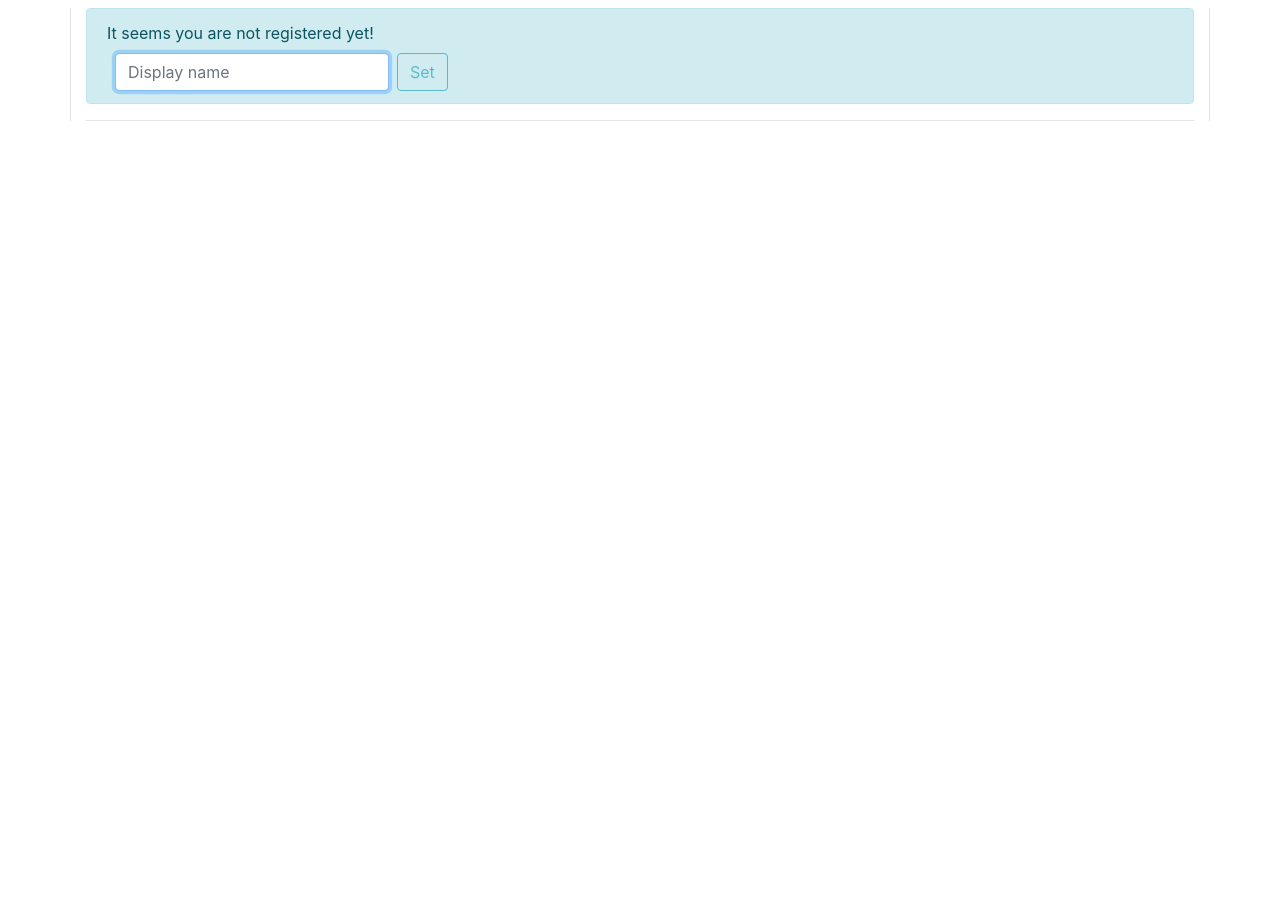
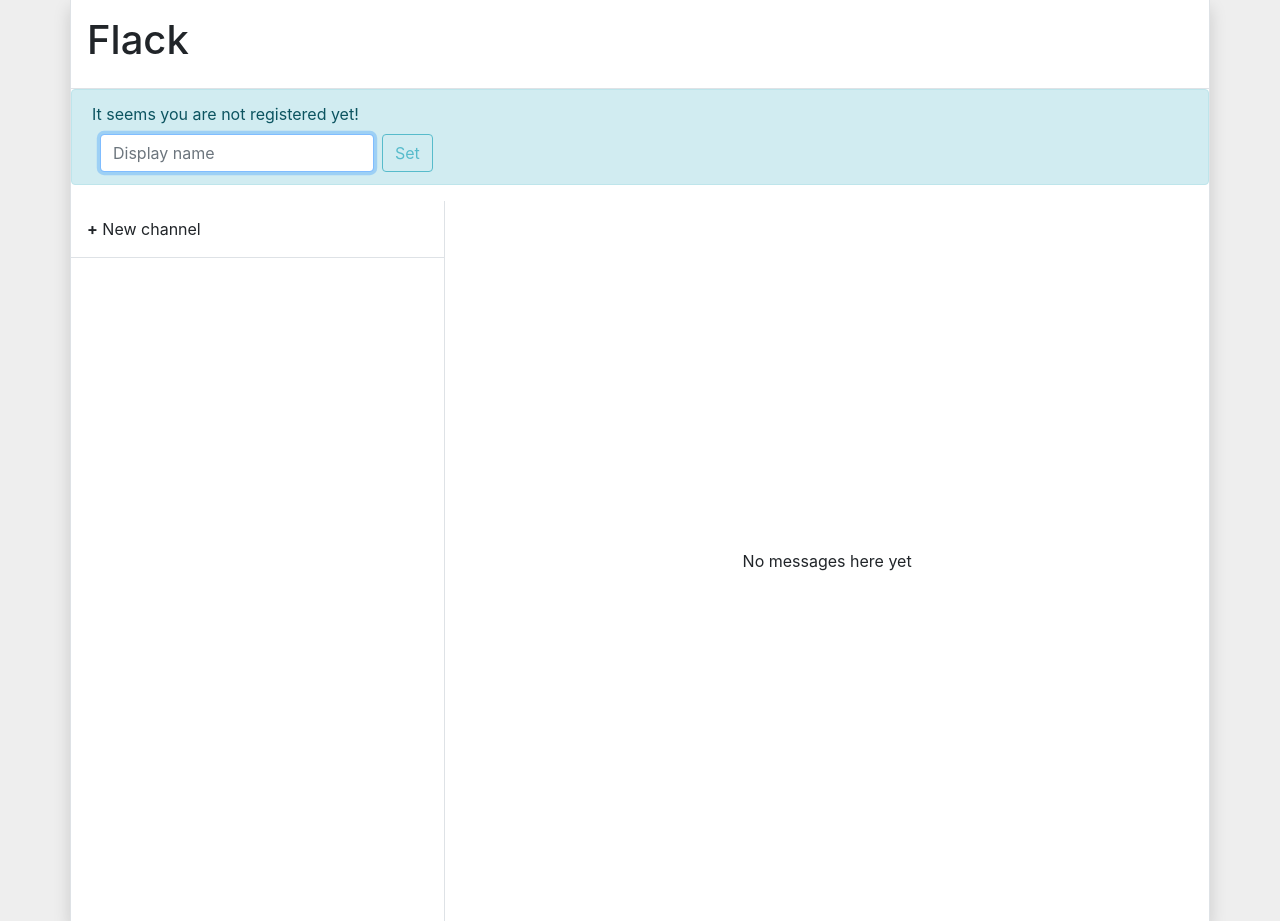
Before and after one commit to mikekurkin/project2, a Flask app: page / in a window 1280 px wide. Before the commit the page ends 121 px from the top, so only its background shows below. Run offline with Flask 2, Linux system fonts and the light colour scheme; some libraries are stand-ins or nearby versions.

Commit message:
Implemented "channel creation" and "channel list"

```diff
--- a/application.py
+++ b/application.py
@@ -1,6 +1,6 @@
 import os
 
-from flask import Flask, render_template
+from flask import Flask, jsonify, render_template
 from flask_socketio import SocketIO, emit
 
 app = Flask(__name__)
@@ -8,12 +8,24 @@ app.config["JSON_SORT_KEYS"] = False
 app.config["SECRET_KEY"] = os.getenv("SECRET_KEY")
 socketio = SocketIO(app)
 
+channels = []
+
 
 @app.route("/")
 def index():
-    return render_template("index.html")
+    return render_template("index.html", channels=channels)
 
 
-@socketio.on("set name")
+@socketio.on("create channel")
 def name(data):
-    return("Hehe")
+    channel = {}
+    channel["id"] = len(channels) + 1
+    channel["name"] = data["name"]
+    channel["creator"] = data["creator"]
+    channels.append(channel)
+    emit("channel list", channels, broadcast=True)
+
+
+@socketio.on("get channel list")
+def get_channel_list(data):
+    emit("channel list", channels, broadcast=True)
--- a/static/index.js
+++ b/static/index.js
@@ -1,6 +1,9 @@
 document.addEventListener('DOMContentLoaded', () => {
 
-  if(!localStorage.getItem('username')){
+  if (localStorage.getItem('username')) {
+    document.querySelector('#name-display').innerHTML = 'Flack: '+localStorage.getItem('username')
+  }
+  else {
     document.getElementById('name-form').style.display = 'block';
     document.getElementById('name-input').onkeyup = function(){
       if(this.value.length > 0){
@@ -9,18 +12,61 @@ document.addEventListener('DOMContentLoaded', () => {
       else{
         document.getElementById('name-button').disabled = true;
       }
-    };
+    }
     document.querySelector('#name-form > form').onsubmit = () => {
       const name = document.getElementById('name-input').value;
       $('.alert').alert('close');
       localStorage.setItem('username', name);
-      document.getElementById('name-display').innerHTML = localStorage.getItem('username');
+      document.getElementById('name-display').innerHTML = 'Flack: '+localStorage.getItem('username');
       return false;
     };
   };
 
-  document.querySelector('#name-display').innerHTML = localStorage.getItem('username');
-
   // Connect to websocket
   var socket = io.connect(location.protocol + '//' + document.domain + ':' + location.port);
+
+  socket.on('connect', () => {
+    document.querySelectorAll('.channel').forEach(button => {
+      button.onclick = () => {
+        const action = button.dataset.action;
+        if (action === 'create') {
+          if (!document.getElementById('channel-name')){
+            const newchannel = `
+              <div class="p-3 border-bottom">
+                <input id="channel-name" class="form-control form-control-sm" type="text" autofocus="true" placeholder="Channel name">
+              </div>
+            `
+            document.getElementById('channel-list').innerHTML += newchannel;
+            document.getElementById('new-channel').innerHTML = '<strong>✓</strong> Create';
+          }
+          else if (document.getElementById('channel-name').value){
+            socket.emit('create channel', {
+              'creator': localStorage.getItem('username'),
+              'name': document.getElementById('channel-name').value
+            });
+            document.getElementById('new-channel').innerHTML = '<strong>+</strong> New channel';
+          }
+        }
+        else if (action === 'channel' && button.dataset.id) {
+          socket.emit('get messages', {
+            'id': button.dataset.id
+          });
+        }
+      };
+    });
+    socket.emit('get channel list', {});
+  });
+
+
+  socket.on('channel list', data => {
+    var list = '';
+    for(var i=0; i < data.length; i++){
+      list += `
+      <div class="p-3 border-bottom channel" data-action="channel" data-id="${data[i]['id']}">
+        ${data[i]["name"]}
+      </div>
+      `
+    };
+    document.getElementById('channel-list').innerHTML=list;
+  });
 });
--- /dev/null
+++ b/static/styles.css
@@ -0,0 +1,23 @@
+body {
+  background-color: #eeeeee;
+}
+
+.container {
+    min-height:100vh;
+    background-color: white;
+
+}
+
+#header {
+  /* max-height: 8vh; */
+}
+
+.pre-scrollable {
+  min-height: 90vh;
+  overflow-y: scroll;
+}
+
+.channel:hover {
+  background-color: #f2f2f2;
+  cursor: pointer;
+}
--- a/templates/index.html
+++ b/templates/index.html
@@ -3,6 +3,8 @@
   <head>
     <!-- Bootstrap CSS -->
     <link rel="stylesheet" href="https://stackpath.bootstrapcdn.com/bootstrap/4.1.3/css/bootstrap.min.css" integrity="sha384-MCw98/SFnGE8fJT3GXwEOngsV7Zt27NXFoaoApmYm81iuXoPkFOJwJ8ERdknLPMO" crossorigin="anonymous">
+    <link rel="stylesheet" href="{{ url_for('static', filename='styles.css') }}">
+
     <!-- Optional JavaScript -->
     <!-- jQuery first, then Popper.js, then Bootstrap JS -->
     <script src="https://code.jquery.com/jquery-3.3.1.slim.min.js" integrity="sha384-q8i/X+965DzO0rT7abK41JStQIAqVgRVzpbzo5smXKp4YfRvH+8abtTE1Pi6jizo" crossorigin="anonymous"></script>
@@ -14,8 +16,10 @@
     <title>Flack</title>
   </head>
   <body>
-    <div class="container border-left border-right">
-      <h1 id="name-display"></h1>
+    <div class="container border-left border-right p-0 shadow">
+        <div  class="border-bottom p-3" id="header">
+          <h1 id="name-display">Flack</h1>
+        </div>
         <div id="name-form" style="display:none" class="alert alert-info alert-dismissible fade show" role="alert">
           It seems you are not registered yet!
           <form class="form-inline mt-2">
@@ -23,7 +27,27 @@
             <button id="name-button" type="submit" class="btn btn-outline-info" disabled>Set</button>
           </form>
         </div>
-      <hr />
+        <div class="row">
+          <div class="h-100 col-4 pre-scrollable border-right pr-0">
+            <div id="channel-list">
+              <!-- {% for channel in channels %}
+                <div class="p-3 border-bottom channel" data-action="channel-{{ channel["id"] }}">
+                  Channel {{ channel["id"] }}
+                </div>
+              {% endfor %} -->
+            </div>
+            <div id="new-channel" class="p-3 border-bottom channel" data-action="create">
+              <strong>+</strong> New channel
+            </div>
+          </div>
+
+          <div class="h-100 col-8 pl-0 align-self-center">
+            <center>
+              No messages here yet
+            </center>
+          </div>
+
+        </div>
 
     </div>
   </body>
```
Lines whose indentation alone changed are shown as unchanged.
